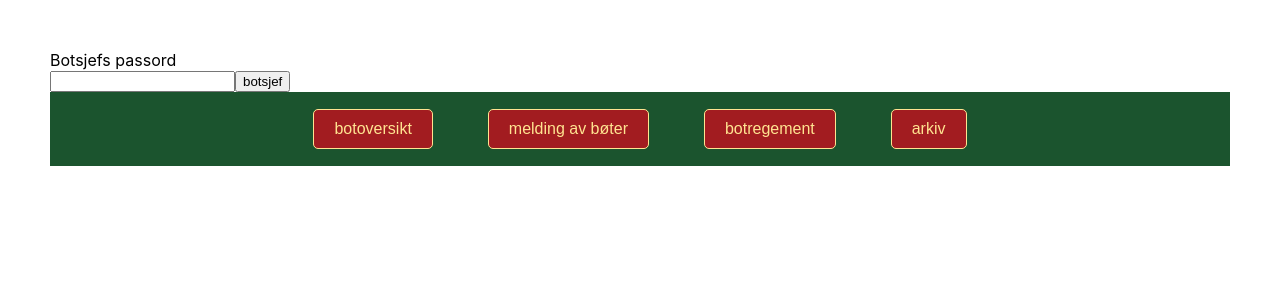
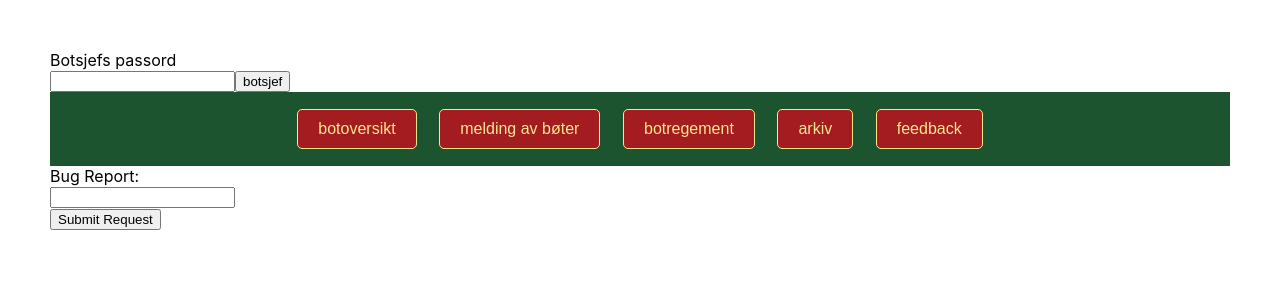
Before and after one commit to haraldpaaske/botsystem, a React (Create React App) app: page /request in a window 1280 px wide. Shown: the top 300 px of the page. Built offline with nearby package versions, Linux system fonts and the light colour scheme; no server answers; the database is empty.

Commit message:
feedbck feature
feed

```diff
--- a/src/App.js
+++ b/src/App.js
@@ -8,6 +8,8 @@ import Done from "./components/melding/Done";
 import { useState } from "react";
 import bcrypt from "bcryptjs";
 import Arkiv from "./components/arkiv/Arkiv";
+import BugReport from "./components/bug_report/BugReport";
+import FeedbackMotatt from "./components/bug_report/FeedbackMottatt";
 
 function App() {
   const [inputPassword, setInputPassword] = useState("");
@@ -58,6 +60,8 @@ function App() {
           <Route path="/" element={<Oversikt botsjef={isLoggedIn} />} />
           <Route path="/melding" element={<Melding />} />
           <Route path="/done" element={<Done />} />
+          <Route path="/motatt" element={<FeedbackMotatt />} />
+          <Route path="/request" element={<BugReport />} />
         </Routes>
       </Router>
     </>
--- /dev/null
+++ b/src/components/bug_report/BugReport.js
@@ -0,0 +1,62 @@
+import React, { useState, useEffect } from "react";
+import { ref, onValue, off, set } from "firebase/database";
+import { db } from "../../firebaseConfig";
+
+const BugReport = () => {
+  const [inputText, setInputText] = useState("");
+  const [id, setId] = useState(0); // Default ID value
+
+  useEffect(() => {
+    const dbRef = ref(db, "bugReports");
+
+    const handleDataChange = (snapshot) => {
+      if (snapshot && snapshot.val() && snapshot.val().length) {
+        setId(snapshot.val().length);
+      }
+    };
+
+    onValue(dbRef, handleDataChange);
+    return () => {
+      off(dbRef, handleDataChange);
+    };
+  }, []);
+
+  const handleSubmit = async (e) => {
+    e.preventDefault();
+    try {
+      const bugReport = {
+        id,
+        text: inputText,
+      };
+
+      const bugReportRef = ref(db, `bugReports/${id}`);
+      await set(bugReportRef, bugReport);
+
+      console.log("Bug report submitted successfully!");
+      window.location.href = "/motatt";
+    } catch (error) {
+      console.error("Failed to submit bug report:", error.message);
+    }
+  };
+
+  return (
+    <>
+      <form onSubmit={handleSubmit}>
+        <label>
+          Bug Report:
+          <br />
+          <input
+            type="text"
+            value={inputText}
+            onChange={(e) => setInputText(e.target.value)}
+            required
+          />
+        </label>
+        <br />
+        <button type="submit">Submit Request</button>
+      </form>
+    </>
+  );
+};
+
+export default BugReport;
--- /dev/null
+++ b/src/components/bug_report/FeedbackMottatt.js
@@ -0,0 +1,9 @@
+const Done = () => {
+  return (
+    <>
+      <p>Feedback motatt!</p>
+    </>
+  );
+};
+
+export default Done;
--- a/src/components/navbar/Navbar.js
+++ b/src/components/navbar/Navbar.js
@@ -16,6 +16,9 @@ const Navbar = () => {
         <Link to="/arkiv">
           <button>arkiv</button>
         </Link>
+        <Link to="/request">
+          <button>feedback</button>
+        </Link>
       </div>
     </>
   );
```
